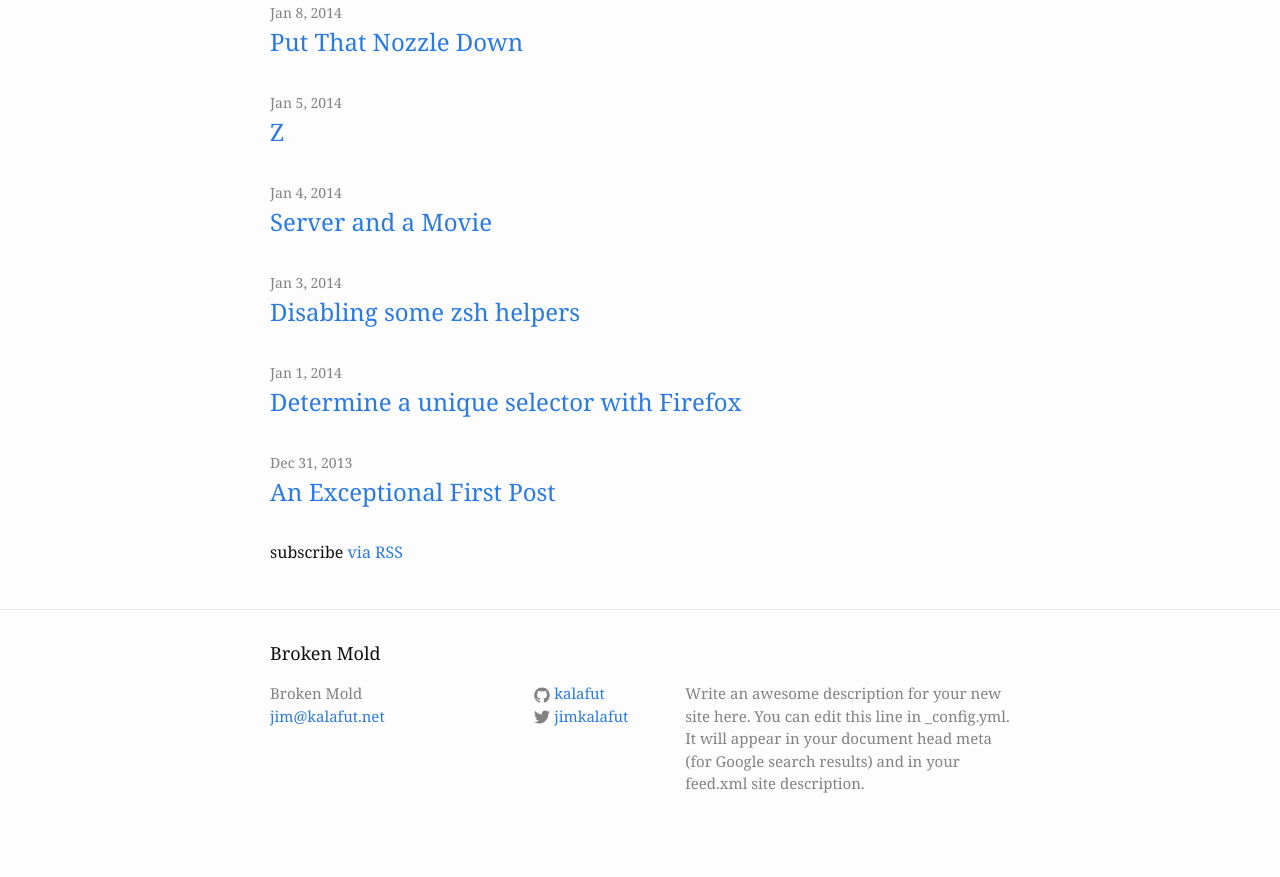
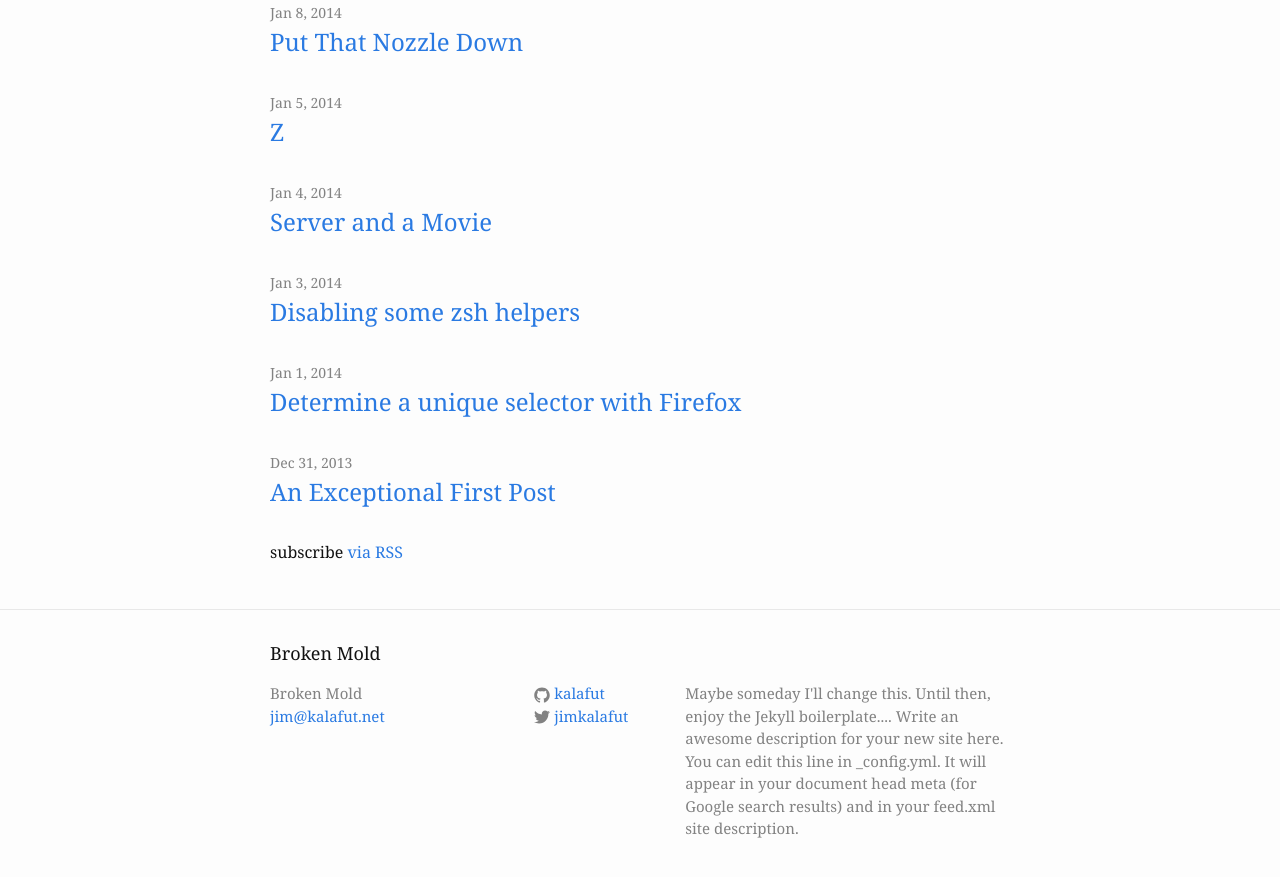
Before and after one commit to kalafut/brokenmold, a Jekyll site: the page built from index.html, in a window 1280 px wide and 900 px high, scrolled down 1757 px. Shown: the top 877 px of the window. Built offline with Jekyll 4.4.1, drawn with Linux system fonts in a browser that asks for light colours; before the commit the page ends 2612 px from its top, so only the background shows below that.

Commit message:
Update _config.yml

```diff
--- a/_config.yml
+++ b/_config.yml
@@ -2,7 +2,7 @@
 title: Broken Mold
 email: jim@kalafut.net
 description: > # this means to ignore newlines until "baseurl:"
-  Write an awesome description for your new site here. You can edit this
+  Maybe someday I'll change this.  Until then, enjoy the Jekyll boilerplate....  Write an awesome description for your new site here. You can edit this
   line in _config.yml. It will appear in your document head meta (for
   Google search results) and in your feed.xml site description.
 baseurl: "" # the subpath of your site, e.g. /blog/
```
